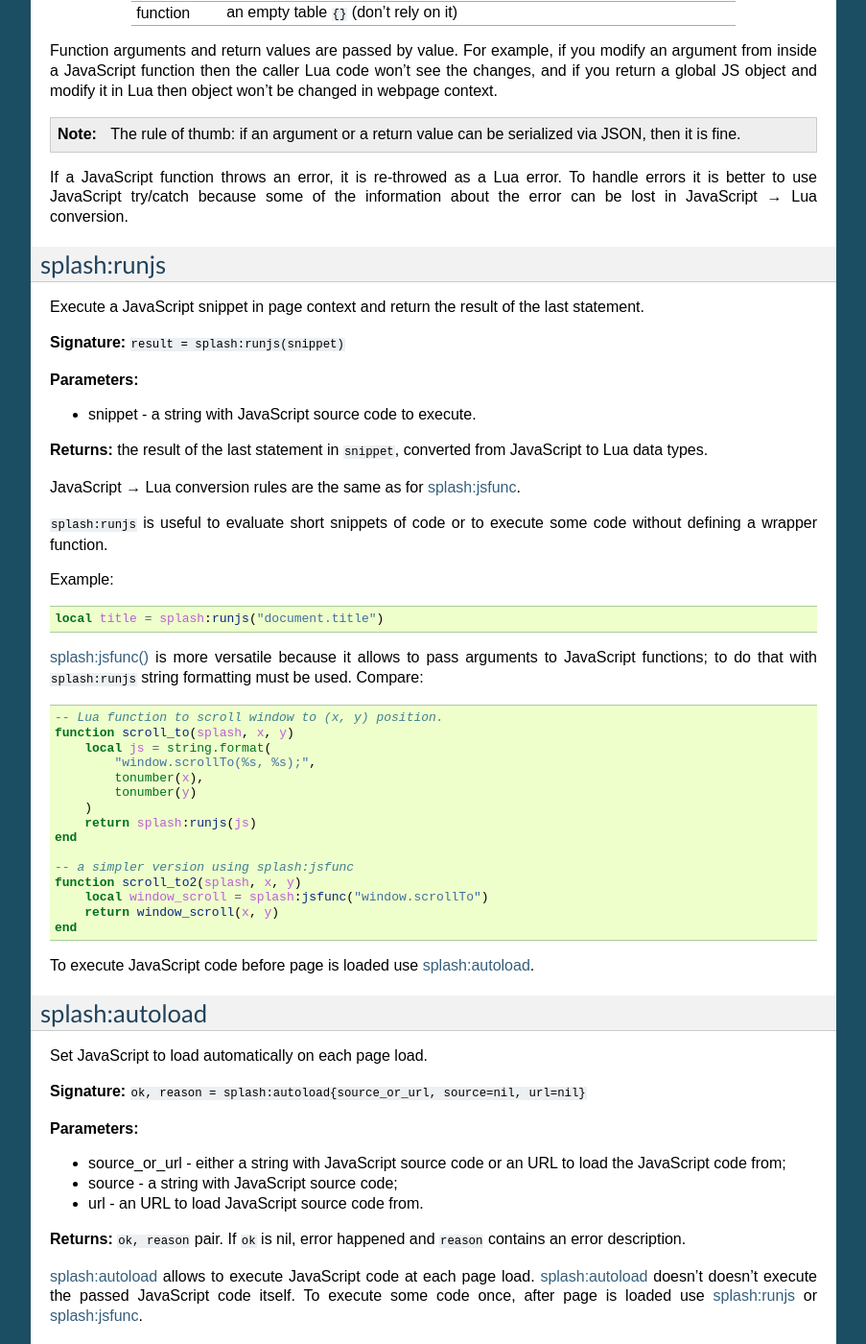
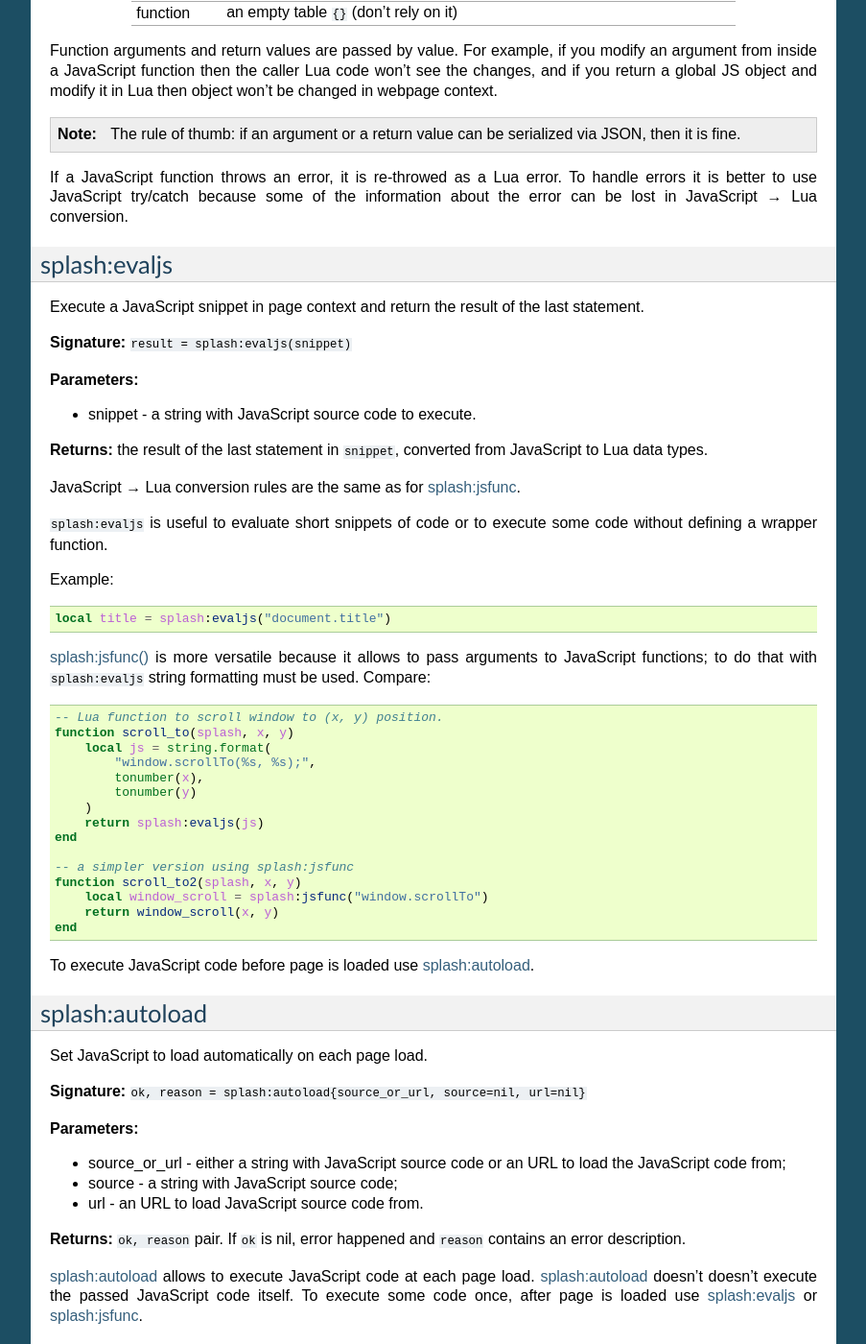
Before and after one commit to scrapinghub/splash, a Sphinx documentation site: the page built from docs/scripting-ref.rst, in a window 1280 px wide and 1400 px high, scrolled down 3702 px. Shown: the whole window at 96% size, without its empty margins (198-1101 px from the left). Built offline with Sphinx 7.4.7, drawn with Linux system fonts in a browser that asks for light colours; some of the changed text lies outside the part shown.

Commit message:
(backwards-incompatible) rename splash:runjs to splash:evaljs. See GH-149.

```diff
--- a/docs/scripting-ref.rst
+++ b/docs/scripting-ref.rst
@@ -257,15 +257,15 @@ If a JavaScript function throws an error, it is re-throwed as a Lua error.
 To handle errors it is better to use JavaScript try/catch because some of the
 information about the error can be lost in JavaScript → Lua conversion.
 
-.. _splash-runjs:
+.. _splash-evaljs:
 
-splash:runjs
-------------
+splash:evaljs
+-------------
 
 Execute a JavaScript snippet in page context and return the result of the
 last statement.
 
-**Signature:** ``result = splash:runjs(snippet)``
+**Signature:** ``result = splash:evaljs(snippet)``
 
 **Parameters:**
 
@@ -277,17 +277,17 @@ converted from JavaScript to Lua data types.
 JavaScript → Lua conversion rules are the same as for
 :ref:`splash:jsfunc <js-lua-conversion-rules>`.
 
-``splash:runjs`` is useful to evaluate short snippets of code or to
+``splash:evaljs`` is useful to evaluate short snippets of code or to
 execute some code without defining a wrapper function.
 
 Example:
 
 .. code-block:: lua
 
-    local title = splash:runjs("document.title")
+    local title = splash:evaljs("document.title")
 
 :ref:`splash:jsfunc() <splash-jsfunc>` is more versatile because it allows to pass arguments
-to JavaScript functions; to do that with ``splash:runjs`` string formatting
+to JavaScript functions; to do that with ``splash:evaljs`` string formatting
 must be used. Compare:
 
 .. code-block:: lua
@@ -299,7 +299,7 @@ must be used. Compare:
             tonumber(x),
             tonumber(y)
         )
-        return splash:runjs(js)
+        return splash:evaljs(js)
     end
 
     -- a simpler version using splash:jsfunc
@@ -332,7 +332,7 @@ Set JavaScript to load automatically on each page load.
 :ref:`splash-autoload` allows to execute JavaScript code at each page load.
 :ref:`splash-autoload` doesn't doesn't execute the passed
 JavaScript code itself. To execute some code once, after page is loaded
-use :ref:`splash-runjs` or :ref:`splash-jsfunc`.
+use :ref:`splash-evaljs` or :ref:`splash-jsfunc`.
 
 :ref:`splash-autoload` can be used to preload utility JavaScript libraries
 or replace JavaScript objects before a webpage has a chance to do it.
@@ -348,7 +348,7 @@ Example:
             }
         ]])
         assert(splash:go(splash.args.url))
-        return splash:runjs("get_document_title()")
+        return splash:evaljs("get_document_title()")
     end
 
 For the convenience, when a first :ref:`splash-autoload` argument starts
@@ -360,7 +360,7 @@ Example 2 - make sure a remote library is available:
     function main(splash)
         assert(splash:autoload("https://code.jquery.com/jquery-2.1.3.min.js"))
         assert(splash:go(splash.args.url))
-        return splash:runjs("$.fn.jquery")  -- return jQuery version
+        return splash:evaljs("$.fn.jquery")  -- return jQuery version
     end
 
 To disable URL auto-detection use 'source' and 'url' arguments:
```
Also changed, not shown: docs/scripting-tutorial.rst (+7 -7 lines), 7 other files.
